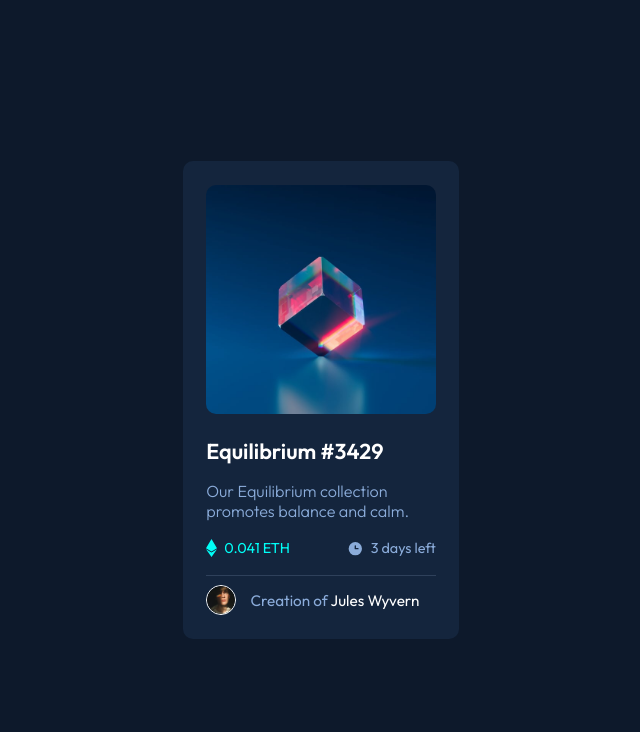
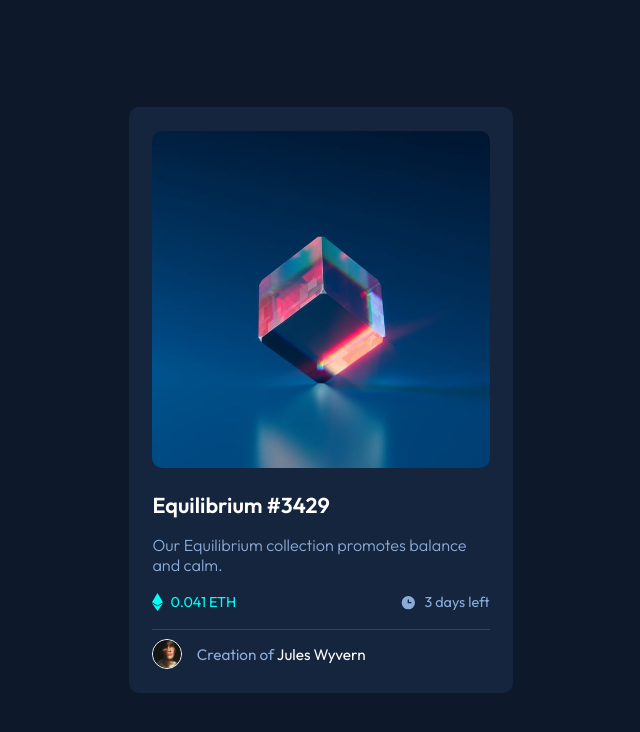
Before and after one commit to EzeVasari/NFT-preview-card, a plain HTML site: page index.html in a window 1536 px wide. Shown: the whole page, without its empty margins (447-1087 px from the left). Drawn offline with Linux system fonts and the light colour scheme.

Commit message:
remove mediaquery for 1400px

```diff
--- a/styles.css
+++ b/styles.css
@@ -183,9 +183,3 @@ main {
         width: 25%;
     }
 }
-
-@media (min-width: 1400px) {
-    .card {
-        width: 18%;
-    }
-}
```
